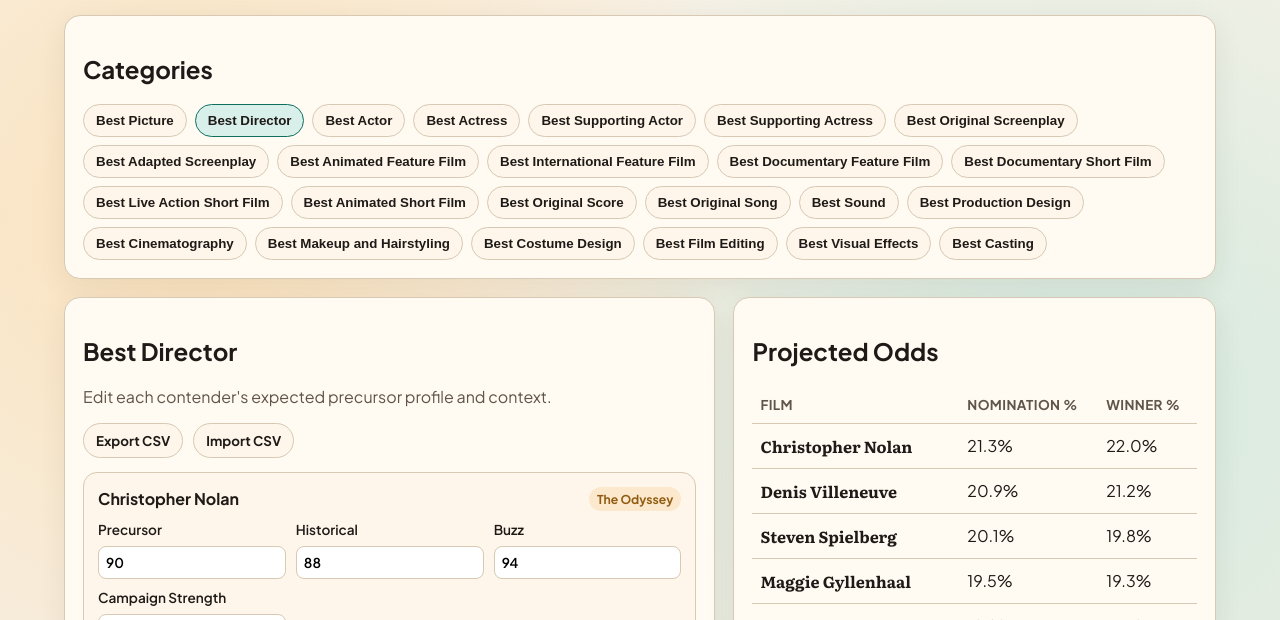
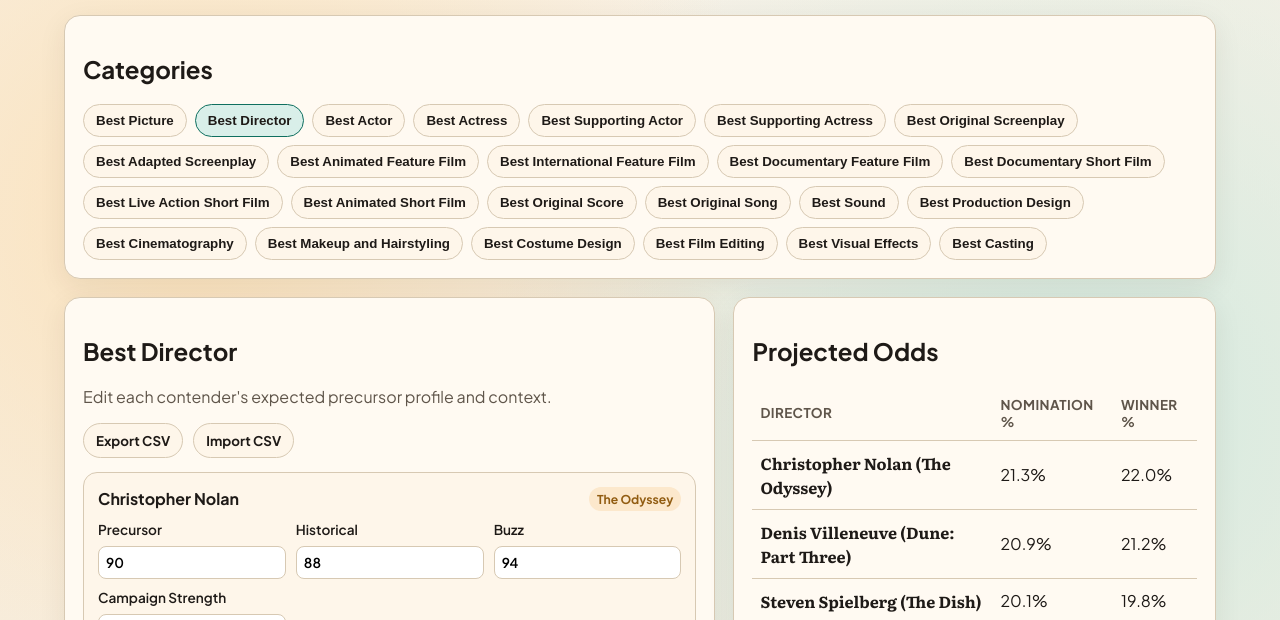
Before and after one commit to ramankahlon/oscar-odds, a plain HTML site: page index.html in a window 1280 px wide. Both pictures are taken after a click on the tab "Best Director". Shown: the part 176-796 px from the top of the page. Drawn offline with Linux system fonts and the light colour scheme.

Commit message:
Clean up display table

```diff
--- a/app.js
+++ b/app.js
@@ -379,6 +379,7 @@ const categoryTabs = document.querySelector("#categoryTabs");
 const categoryTitle = document.querySelector("#categoryTitle");
 const candidateCards = document.querySelector("#candidateCards");
 const resultsBody = document.querySelector("#resultsBody");
+const resultsPrimaryHeader = document.querySelector("#resultsPrimaryHeader");
 const exportCsvButton = document.querySelector("#exportCsvButton");
 const importCsvButton = document.querySelector("#importCsvButton");
 const csvFileInput = document.querySelector("#csvFileInput");
@@ -539,6 +540,29 @@ function getDisplayLimit(category) {
   return category.id === "picture" ? 10 : 5;
 }
 
+function getPrimaryColumnLabel(categoryId) {
+  const personCategoryLabels = {
+    director: "Director",
+    actor: "Actor",
+    actress: "Actress",
+    "supporting-actor": "Supporting Actor",
+    "supporting-actress": "Supporting Actress"
+  };
+  return personCategoryLabels[categoryId] || "Film";
+}
+
+function getDisplayTitle(categoryId, title, studio) {
+  const isPersonCategory =
+    categoryId === "director" ||
+    categoryId === "actor" ||
+    categoryId === "actress" ||
+    categoryId === "supporting-actor" ||
+    categoryId === "supporting-actress";
+
+  if (!isPersonCategory) return title;
+  return `${title} (${studio})`;
+}
+
 function buildProjections(category) {
   const normalized = normalizeWeights();
 
@@ -563,7 +587,7 @@ function buildProjections(category) {
 
       return {
         index: film.index,
-        title: film.title,
+        title: getDisplayTitle(category.id, film.title, film.studio),
         nomination,
         winner
       };
@@ -581,6 +605,7 @@ function renderCandidates(category, projections) {
 }
 
 function renderResults(category, projections) {
+  resultsPrimaryHeader.textContent = getPrimaryColumnLabel(category.id);
   resultsBody.innerHTML = "";
   projections.slice(0, getDisplayLimit(category)).forEach((entry) => {
     const row = document.createElement("tr");
--- a/index.html
+++ b/index.html
@@ -49,7 +49,7 @@
             <table>
               <thead>
                 <tr>
-                  <th>Film</th>
+                  <th id="resultsPrimaryHeader">Film</th>
                   <th>Nomination %</th>
                   <th>Winner %</th>
                 </tr>
```
